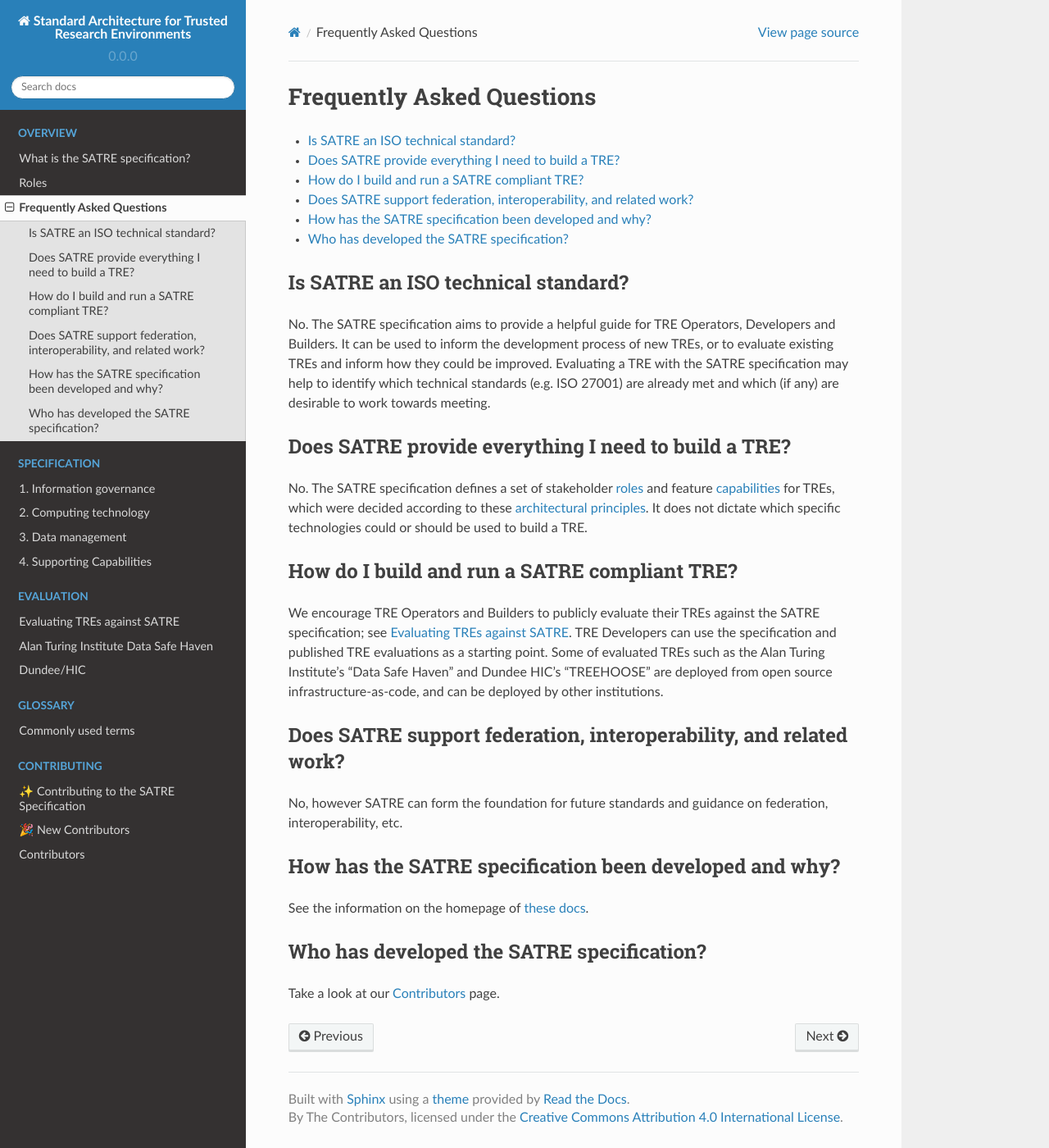
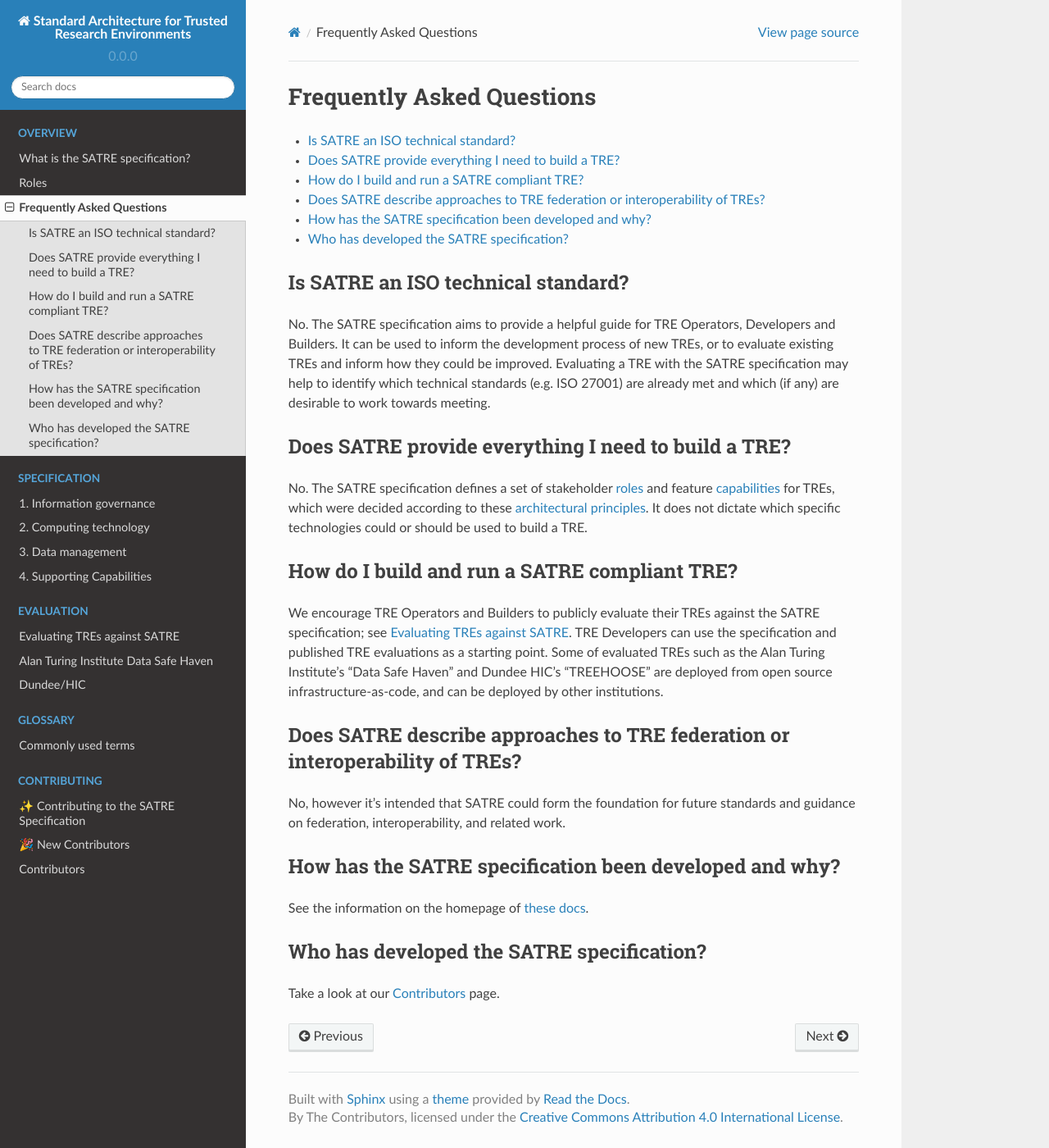
Before and after one commit to sa-tre/satre-specification, a Sphinx documentation site: the page built from docs/source/faqs.md, in a window 1280 px wide and 1400 px high. Shown: the whole window at 82% size. Built offline with Sphinx 7.4.7 and the Read the Docs theme 2.0.0, drawn with Linux system fonts in a browser that asks for light colours.

Commit message:
Interop FAQ: improve wording
Co-authored-by: Ed Chalstrey <edwardchalstrey@gmail.com>

```diff
--- a/docs/source/faqs.md
+++ b/docs/source/faqs.md
@@ -29,9 +29,9 @@ We encourage TRE Operators and Builders to publicly evaluate their TREs against
 
 (support_federation)=
 
-## Does SATRE support federation, interoperability, and related work?
+## Does SATRE describe approaches to TRE federation or interoperability of TREs?
 
-No, however SATRE can form the foundation for future standards and guidance on federation, interoperability, etc.
+No, however it's intended that SATRE could form the foundation for future standards and guidance on federation, interoperability, and related work.
 
 <!-- If you are interested in getting involved in these discussion please .... contact DARE? A federation WG? Another project? UKTRE mailing list? -->
 
```
